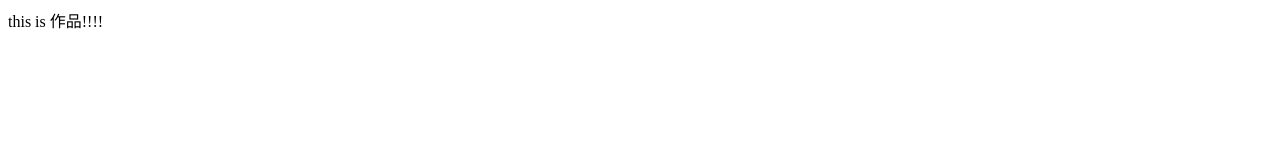
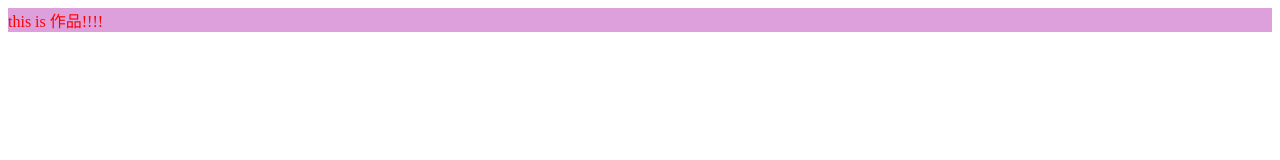
Before and after one commit to csqssl/csqssl.github.io, a plain HTML site: page index.html in a window 1280 px wide. Drawn offline with Linux system fonts and the light colour scheme.

Commit message:
作品更新

```diff
--- /dev/null
+++ b/index.css
@@ -0,0 +1,4 @@
+div{
+    background-color: plum;
+    color: red;
+}
--- a/index.html
+++ b/index.html
@@ -5,8 +5,12 @@
     <meta name="viewport" content="width=device-width, initial-scale=1.0">
     <meta http-equiv="X-UA-Compatible" content="ie=edge">
     <title>我的作品</title>
+ <link rel="stylesheet" href="./index.css">
+
 </head>
 <body>
+    <div>
     this is 作品!!!!
+    </div>
 </body>
 </html>
```
